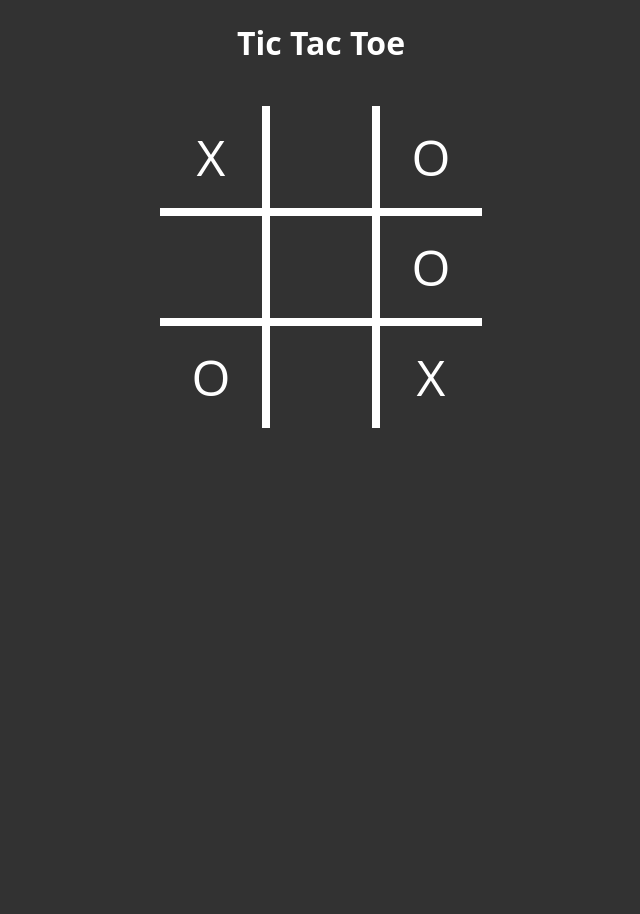
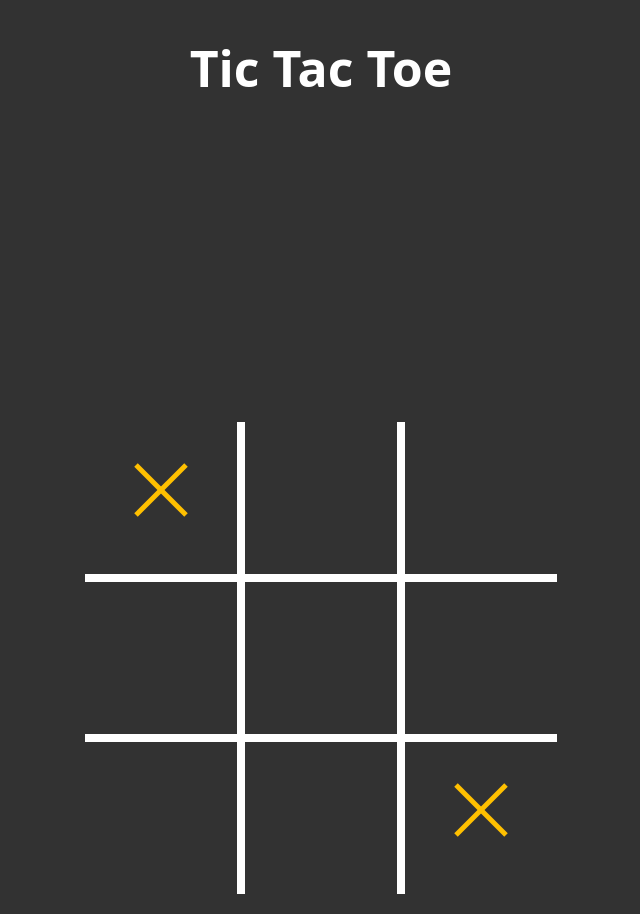
Before and after one commit to okankpl/TIC-TAC-TOE, a plain HTML site: page index.html in a window 1280 px wide. Shown: the whole page, without its empty margins (319-959 px from the left). Before the commit the page ends 800 px from the top, so only its background shows below. Drawn offline with Linux system fonts and the light colour scheme.

Commit message:
added cross and circle

```diff
--- a/script.js
+++ b/script.js
@@ -20,7 +20,7 @@ function render() {
         tableHtml += '<tr>';
         for (let j = 0; j < 3; j++) {
             const index = i * 3 + j;
-            const symbol = fields[index] === 'cross' ? 'X' : fields[index] === 'circle' ? 'O' : '';
+            const symbol = fields[index] === 'cross' ? generateAnimatedCrossSVG() : fields[index] === 'circle' ? generateAnimatedCircleSVG() : '';
             tableHtml += `<td>${symbol}</td>`;
         }
         tableHtml += '</tr>';
@@ -30,3 +30,38 @@ function render() {
     // Füge den HTML-Code in den Container ein
     document.getElementById('content').innerHTML = tableHtml;
 }
+
+function generateAnimatedCircleSVG() {
+    const width = 70;
+    const height = 70;
+
+    const svgTemplate = `
+        <svg width="${width}" height="${height}" xmlns="http://www.w3.org/2000/svg">
+            <circle cx="${width / 2}" cy="${height / 2}" r="${width / 2 - 5}" fill="none" stroke="#00B0EF" stroke-width="5" stroke-dasharray="0 1000">
+                <animate attributeName="stroke-dasharray" values="0 1000; 1000 0" dur="3s" keyTimes="0;1" fill="freeze" />
+            </circle>
+        </svg>
+    `;
+
+    return svgTemplate;
+}
+
+function generateAnimatedCrossSVG() {
+    const width = 100;
+    const height = 100;
+
+    const svgTemplate = `
+        <svg width="${width}" height="${height}" xmlns="http://www.w3.org/2000/svg">
+            <line x1="${width / 4}" y1="${height / 4}" x2="${width * 3 / 4}" y2="${height * 3 / 4}" stroke="#FFC000" stroke-width="5">
+                <animate attributeName="x2" values="${width / 4};${width * 3 / 4}" dur="500ms" fill="freeze" />
+                <animate attributeName="y2" values="${height / 4};${height * 3 / 4}" dur="500ms" fill="freeze" />
+            </line>
+            <line x1="${width * 3 / 4}" y1="${height / 4}" x2="${width / 4}" y2="${height * 3 / 4}" stroke="#FFC000" stroke-width="5">
+                <animate attributeName="x2" values="${width * 3 / 4};${width / 4}" dur="500ms" fill="freeze" />
+                <animate attributeName="y2" values="${height / 4};${height * 3 / 4}" dur="500ms" fill="freeze" />
+            </line>
+        </svg>
+    `;
+
+    return svgTemplate;
+}
--- a/style.css
+++ b/style.css
@@ -6,18 +6,22 @@ body {
     text-align: center;
 }
 th, td {
-    width: 100px;
-    height: 100px;
+    width: 150px;
+    height: 150px;
     font-size: 50px;
     border: 8px solid white;
     border-collapse: collapse;
+}
+
+h1 {
+    font-size: 50px;
 }
 
 #content {
     display: flex;
     justify-content: center;
     align-items: center;
-    flex: 1;
+    margin-top: 300px;
 }
 
 table {
```
